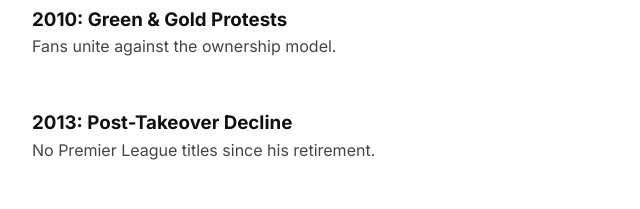
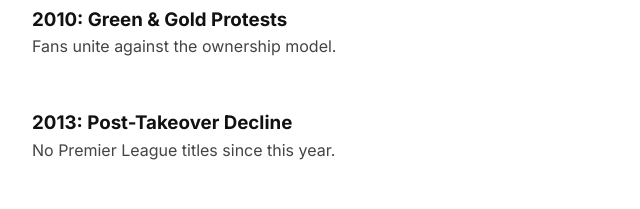
Before and after one commit to AbhinavManda-bit/profit-over-football-ManchesterUtd.github.io, a plain HTML site: page index.html in a window 1280 px wide. Shown: the part 1600-1809 px from the top of the page, 290-930 px from the left. Drawn offline with nearby package versions, Linux system fonts and the light colour scheme.

Commit message:
Update index.html

```diff
--- a/index.html
+++ b/index.html
@@ -109,7 +109,7 @@
                             src="https://api.iconify.design/lucide:trending-down.svg?color=white" alt="icon"></div>
                     <div class="timeline-content">
                         <h3>2013: Post-Takeover Decline</h3>
-                        <p>No Premier League titles since his retirement.</p>
+                        <p>No Premier League titles since this year.</p>
                     </div>
                 </div>
                 <!-- 2024 -->
@@ -300,4 +300,5 @@
     <script src="script.js"></script>
 </body>
 
+
 </html>
```
